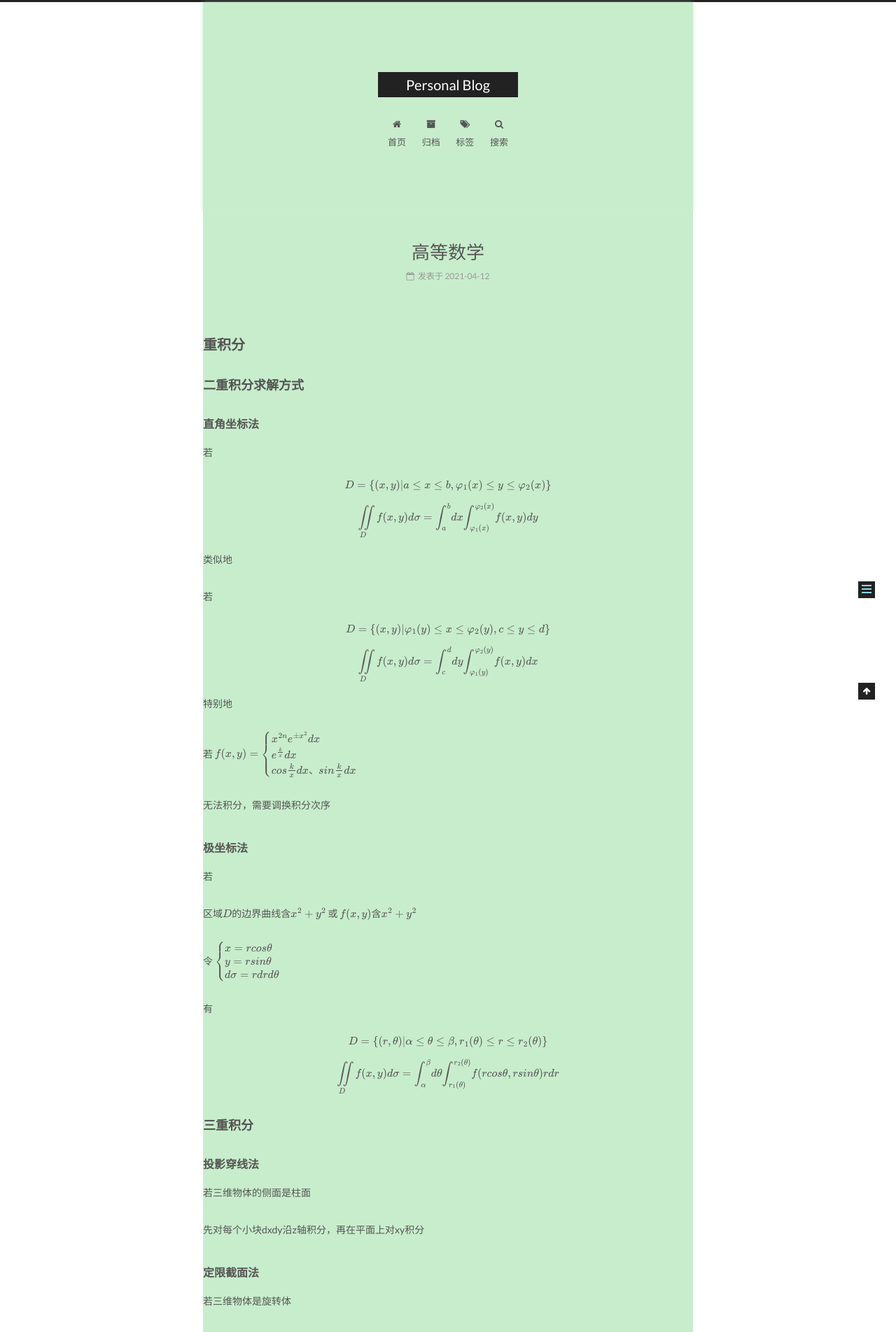
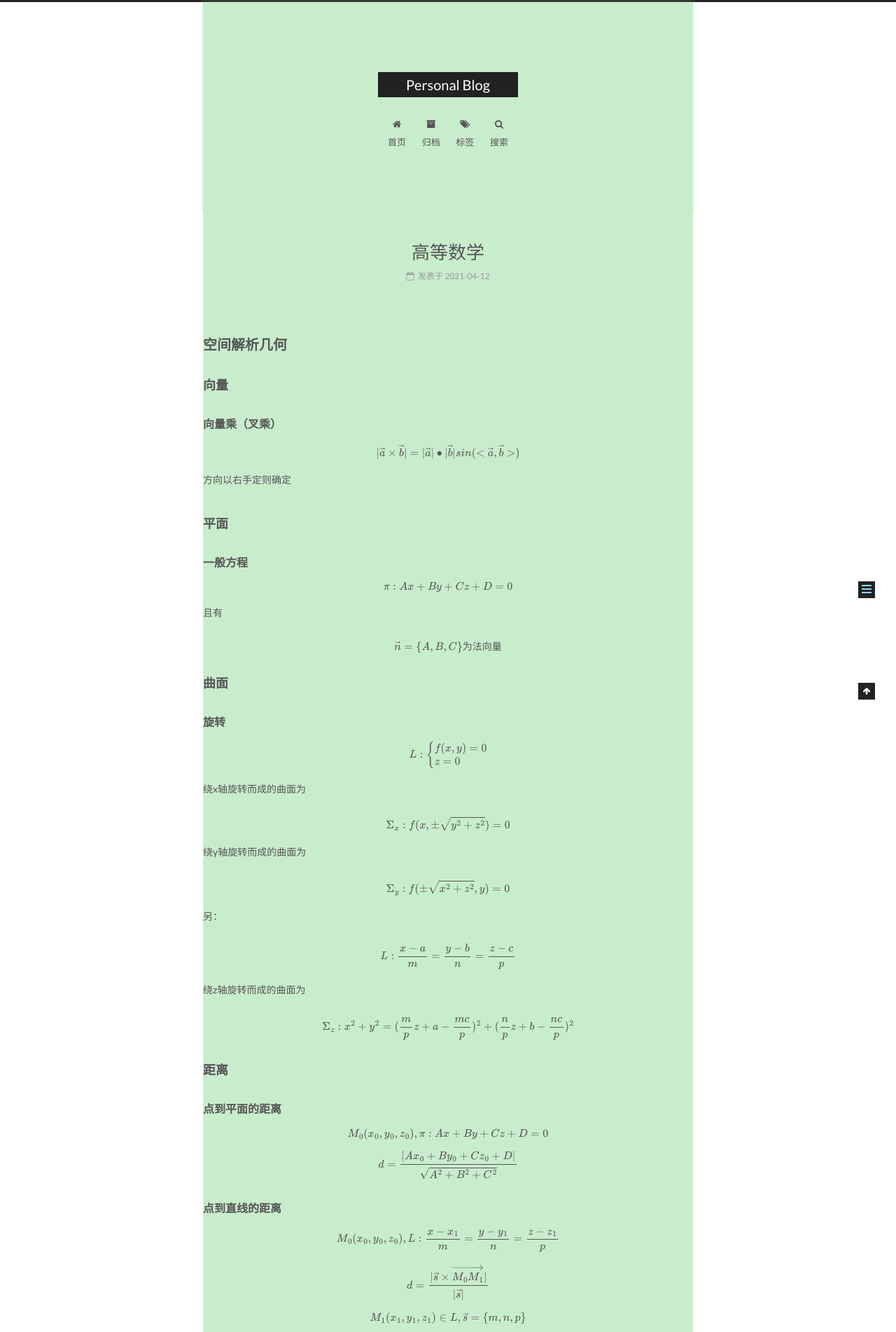
Before and after one commit to ONLYUNIVERSE/ONLYUNIVERSE.github.io, a Jekyll site: the page built from _posts/2021-04-12-高等数学.md, in a window 1280 px wide. Shown: the top 1904 px of the page at 70% size. Built offline with Jekyll 4.4.1, drawn with Linux system fonts in a browser that asks for light colours; formulas are drawn with MathJax 3.

Commit message:
Update 2021-04-12-高等数学.md

```diff
--- a/_posts/2021-04-12-高等数学.md
+++ b/_posts/2021-04-12-高等数学.md
@@ -10,6 +10,68 @@ mathjax: true
 tags:                               #标签
     MATH
 ---
+
+## 空间解析几何
+
+### 向量
+
+#### 向量乘（叉乘）
+
+$$|\vec{a}\times \vec{b}|=|\vec{a}|\bullet|\vec{b}|sin(<\vec{a},\vec{b}>)$$
+
+方向以右手定则确定
+
+### 平面
+
+#### 一般方程
+
+$$\pi:Ax+By+Cz+D=0$$
+
+且有
+
+$$\vec n=\{A,B,C\}为法向量$$
+
+### 曲面
+
+#### 旋转
+
+$$L:\begin{cases}
+f(x,y)=0\\
+z=0\\
+\end{cases}
+$$
+
+绕x轴旋转而成的曲面为
+
+$$\Sigma _x :f(x,\pm \sqrt{y^2+z^2})=0$$
+
+绕y轴旋转而成的曲面为
+
+$$\Sigma _y :f(\pm \sqrt{x^2+z^2},y)=0$$
+
+另：
+
+$$L:{x-a \over m}={y-b \over n}={z-c \over p}$$
+
+绕z轴旋转而成的曲面为
+
+$$\Sigma _z:x^2+y^2=({m \over p}z+a-{mc \over p})^2+({n \over p}z+b-{nc \over p})^2$$
+
+### 距离
+
+#### 点到平面的距离
+
+$$M_0(x_0,y_0,z_0),\pi :Ax+By+Cz+D=0$$
+
+$$d={|Ax_0+By_0+Cz_0+D|\over \sqrt{A^2+B^2+C^2}}$$
+
+#### 点到直线的距离
+
+$$M_0(x_0,y_0,z_0),L: {x-x_1 \over m}={y-y_1 \over n}={z-z_1 \over p}$$
+
+$$d={|\vec{s} \times \overrightarrow{M_0M_1}|\over |\vec{s}|}$$
+
+$$M_1(x_1,y_1,z_1)\in L,\vec{s}=\{m,n,p\}$$
 
 ## 重积分
 
```
